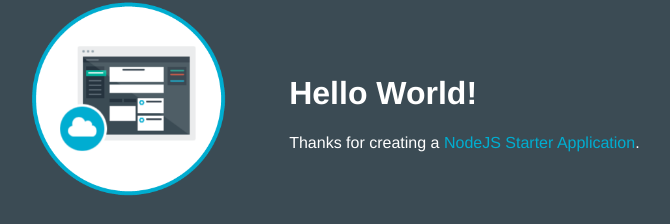
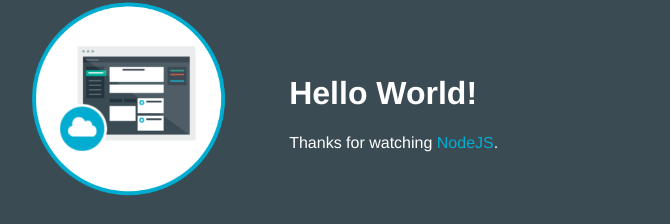
Before and after one commit to UliHilburger/uhnode-1486139437826, a website: page public/index.html in a window 1280 px wide. Shown: the part 157-381 px from the top of the page, without its empty margins (253-923 px from the left). Drawn offline with Linux system fonts and the light colour scheme.

Commit message:
Update index.html

```diff
--- a/public/index.html
+++ b/public/index.html
@@ -17,7 +17,7 @@
         </td>
         <td>
           <h1 id="message">Hello World!</h1>
-          <p class='description'></p> Thanks for creating a <span class = "blue">NodeJS Starter Application</span>.
+          <p class='description'></p> Thanks for watching <span class = "blue">NodeJS</span>.
         </td>
       </tr>
     </table>
```
